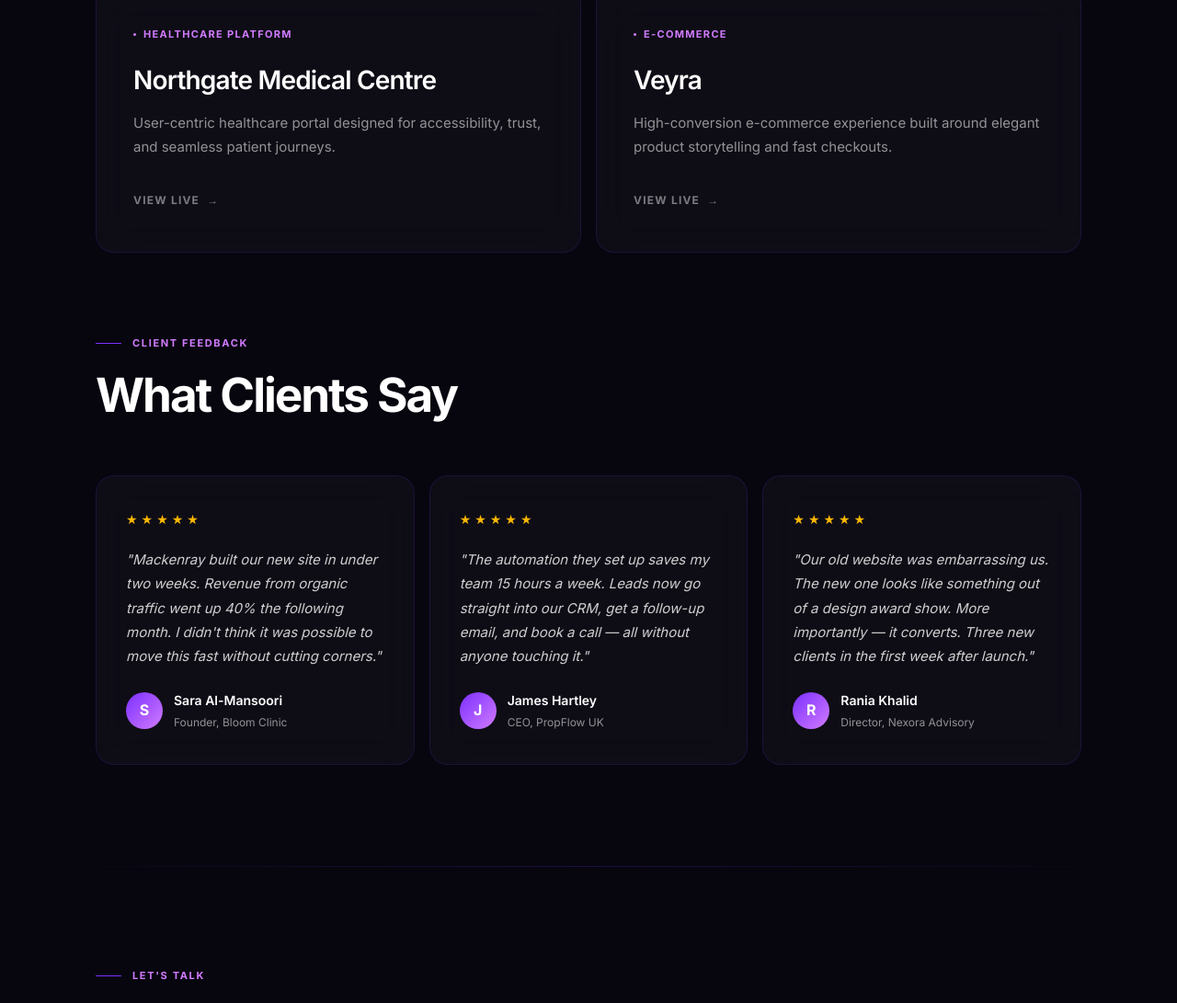
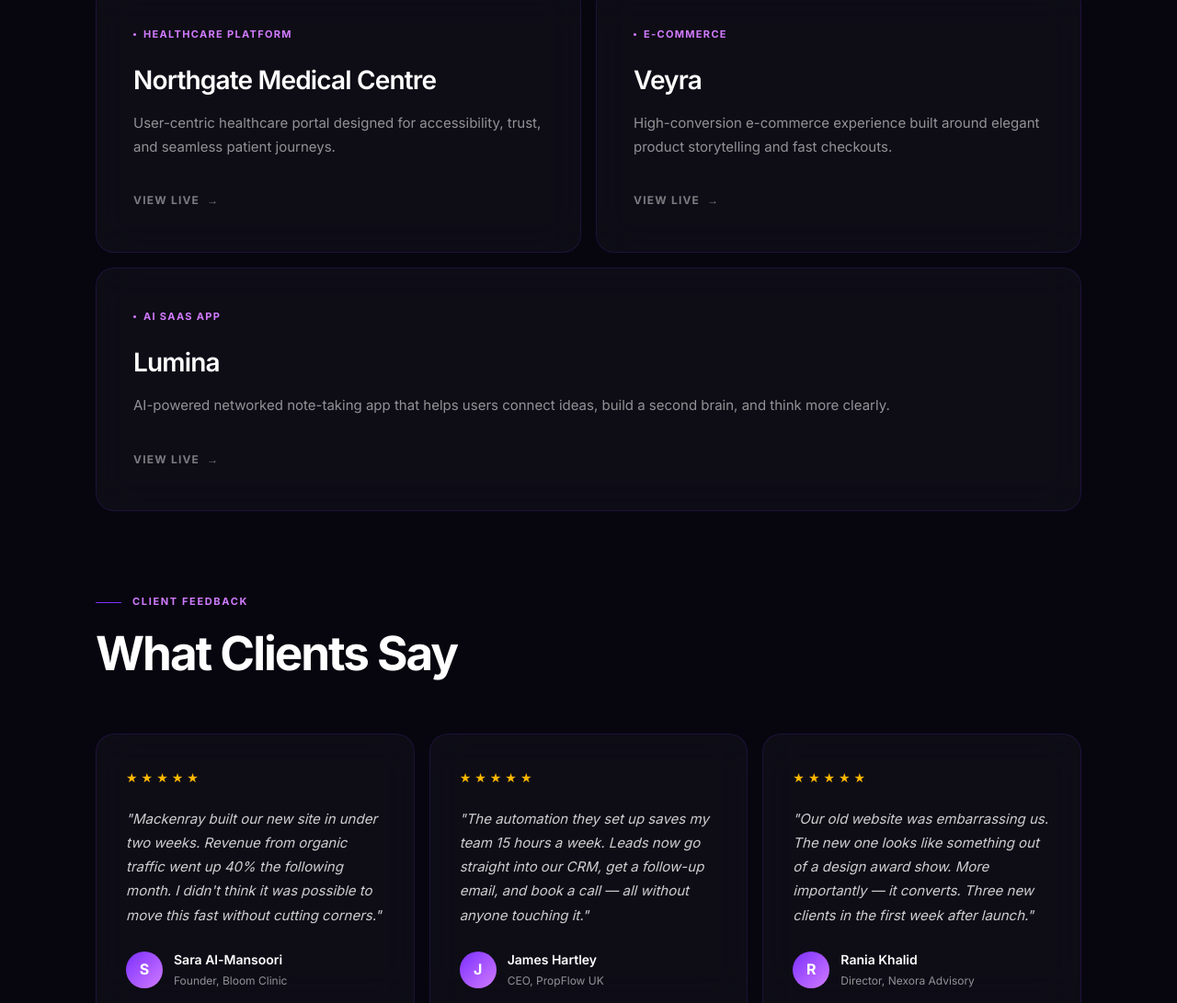
Before and after one commit to Suhaib-crypto/nautilus, a plain HTML site: page index.html in a window 1280 px wide. Shown: the part 4066-5157 px from the top of the page at 92% size. Drawn offline with nearby package versions, Linux system fonts and the light colour scheme.

Commit message:
Add Lumina as 5th portfolio card

```diff
--- a/index.html
+++ b/index.html
@@ -1102,6 +1102,15 @@ footer {
           <div class="result-link">View Live &nbsp;→</div>
         </div>
       </a>
+      <a href="https://mackenray-automations.vercel.app/lumina.html" target="_blank" rel="noopener" class="result-card glass" data-reveal style="grid-column: 1 / -1;">
+        <div class="spotlight"></div>
+        <div class="card-z">
+          <div class="result-label">AI SaaS App</div>
+          <h3>Lumina</h3>
+          <p>AI-powered networked note-taking app that helps users connect ideas, build a second brain, and think more clearly.</p>
+          <div class="result-link">View Live &nbsp;→</div>
+        </div>
+      </a>
     </div>
 
     <!-- TESTIMONIALS -->
```
